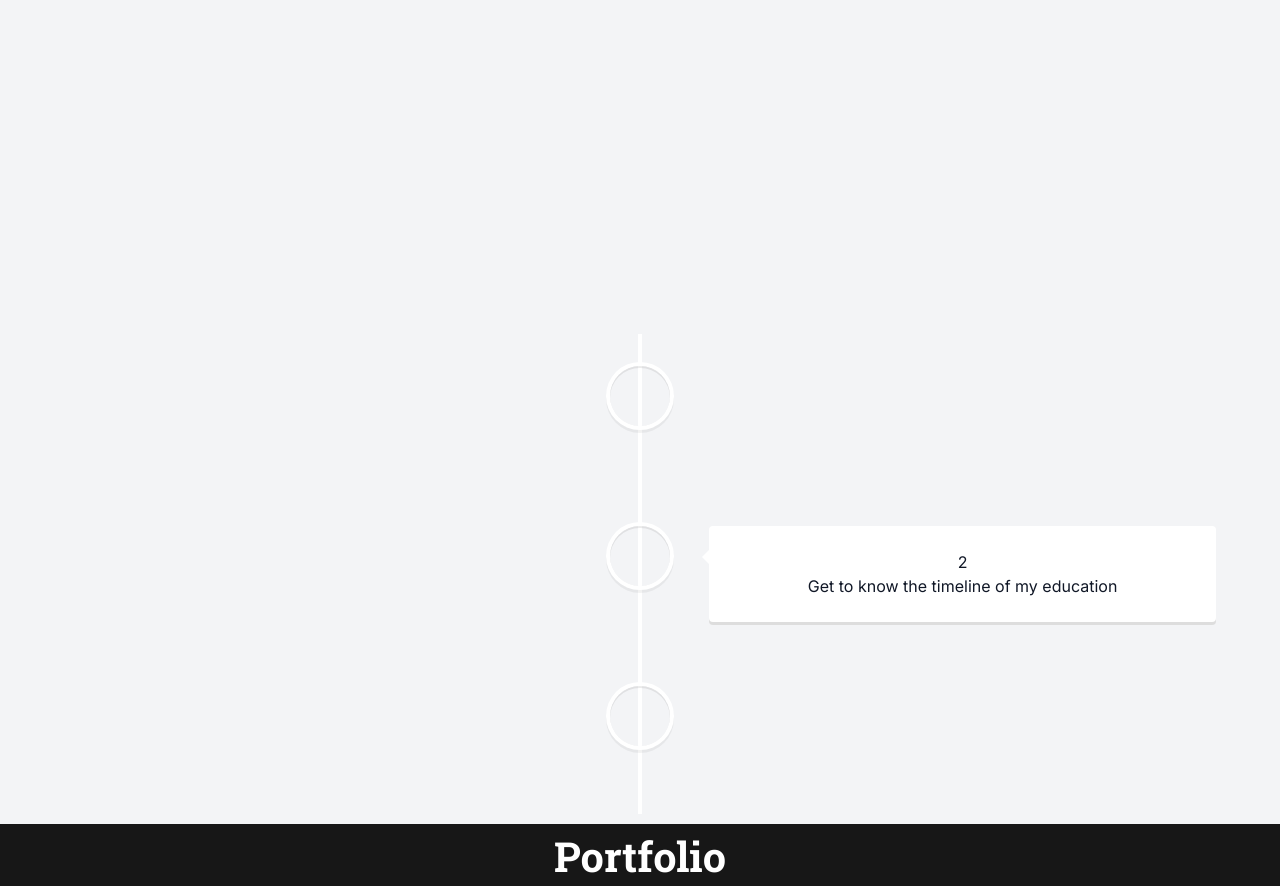
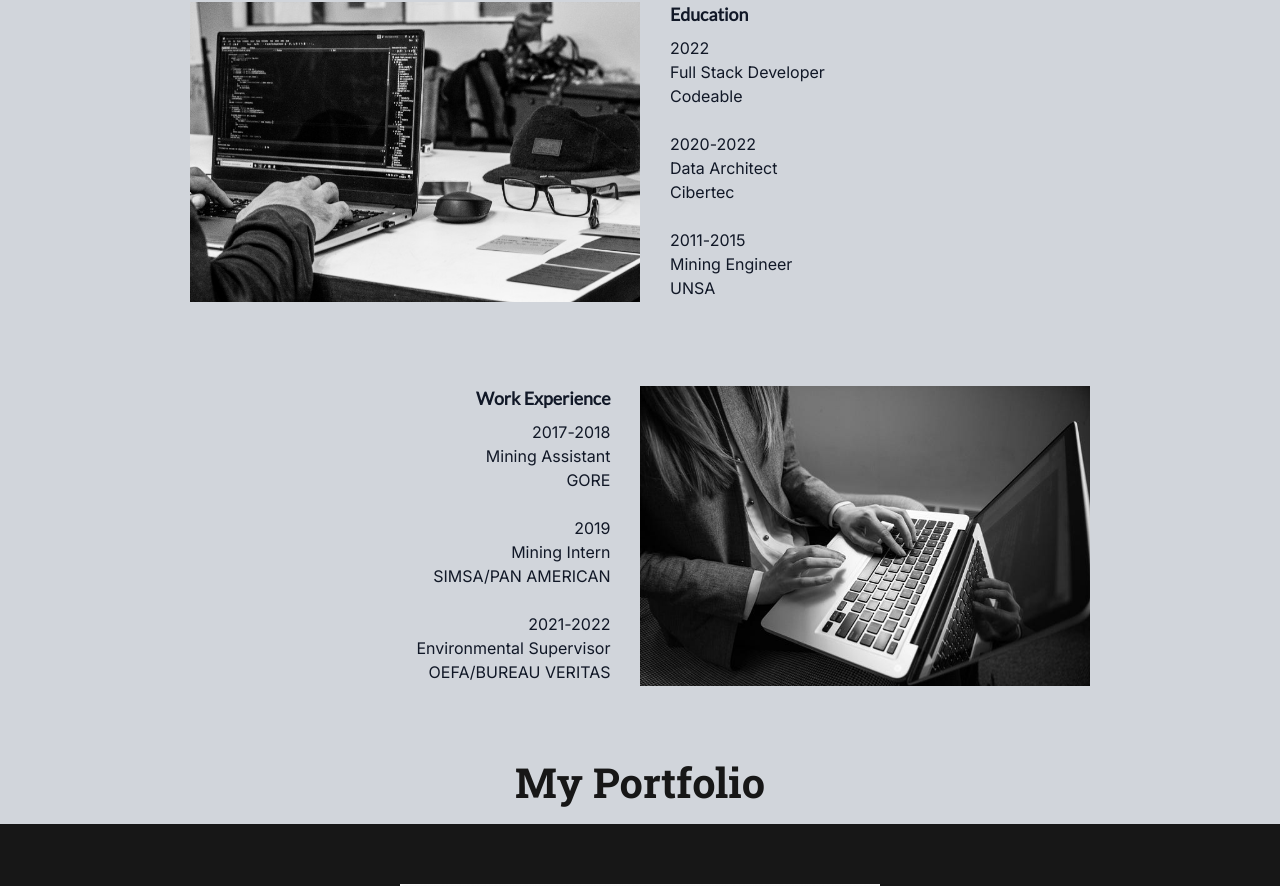
Before and after one commit to AlexanderNievesC/Alex_page, a React (Create React App) app: page / in a window 1280 px wide. Shown: the part 1868-2754 px from the top of the page. Built offline with nearby package versions, Linux system fonts and the light colour scheme.

Commit message:
Add Experience

```diff
--- a/src/components/about.js
+++ b/src/components/about.js
@@ -34,7 +34,7 @@ const Container =styled.div`
   align-items:center;
   align-content: center;
   justify-content:center;
-  background-color:${colors.gray[100]};
+  background-color:${colors.gray[300]};
   gap:200px;
   text-align:center;
 
--- a/src/components/contact.js
+++ b/src/components/contact.js
@@ -25,7 +25,7 @@ export default function Contact() {
         <StyledForm>
           <InputStyled type="text" placeholder="Name" main></InputStyled>
           <InputStyled type="text" placeholder="Email" main></InputStyled>
-          <InputStyled type="text" ></InputStyled>
+          <InputStyled type="text" placeholder="Leave a message here"></InputStyled>
           <Button>Send</Button>
         </StyledForm>
       </SubContainer>
@@ -39,7 +39,7 @@ const Container=styled.div`
   flex-direction:row;
   justify-content:space-between;
   height:420px;
-  background-color:${colors.gray[100]};
+  background-color:${colors.gray[300]};
   padding:60px;
 `
 const SubContainer=styled.div`
@@ -70,6 +70,9 @@ const IconZone= styled.div`
 `
 const InputStyled=styled.input`
   display:flex;
+  flex-direction:column;
+  text-align:left;
+  justify-content:flex-end;
   padding:20px;
   border-radius:${props=>props.main? "50px":"25px"};
   height:${props=>props.main? "47px":"120px"};
--- a/src/components/experience.js
+++ b/src/components/experience.js
@@ -1,30 +1,32 @@
 import React from 'react'
 import styled from 'styled-components';
 import { colors } from '../styles/colors';
-import { VerticalTimeline, VerticalTimelineElement }  from 'react-vertical-timeline-component';
-import 'react-vertical-timeline-component/style.min.css';
+import guy from '../assets/programme.jpeg';
+import imaginery from '../assets/imaginery.jpg';
 //data
 const data=[
   {
-  id:1,
-  title:"Skills",
-  content:"Learn about my skills in programming",
-  link:`Learn more`
+  key:1,
+  school:"National University of San Agustin of Arequipa",
+  title:"Mining Engineer (2011 - 2015)"
   },
 
   {
-  id:2,
-  title:"Experience",
-  content:"Get to know the timeline of my education",
-  link:"Learn more"
+  key:2,
+  school:"GORE",
+  title:"Mining Technical Assistant (2017-2018)"
 
   },
 
   {
-  id:3,
-  title:"Portfolio",
-  content:"Check my previous works",
-  link:"Learn more "
+  key:3,
+  school:"SIMSA/PAN AMERICAN",
+  title:"Mining Intern (2019)",
+  },
+  {
+  key:4,
+  school:"CIBERTEC/CODEABLE",
+  title:"Data Architect-Full Stack Developer (2020-2023)"
   },
 ]
 //main function
@@ -32,17 +34,30 @@ export default function Experience() {
   return (
     <Container id="experience">
       <Title>Experience</Title>
-      <VerticalTimeline>
-        {data.map(element=>{
-          return (
-              <VerticalTimelineElement>
-                <div>{element.id}</div>
-                <div>{element.content}</div>
-              </VerticalTimelineElement>
-          )
-        })}
+      <SubContainer>
+        <img src={guy} alt="guy" height="300px" width="450px"></img>
+        <Text1>
+          <First><b>Education</b></First>
+          <div>2022 <br/> Full Stack Developer <br/>Codeable</div>
+          <br/>
+          <div>2020-2022 <br/> Data Architect <br/>Cibertec</div>
+          <br/>
+          <div>2011-2015 <br/> Mining Engineer <br/>UNSA</div>
+        </Text1>
+      </SubContainer>
 
-      </VerticalTimeline>
+      <SubContainer>
+        <Text2>
+          <First><b>Work Experience</b></First>
+            <div>2017-2018 <br/> Mining Assistant <br/>GORE</div>
+            <br/>
+            <div>2019 <br/> Mining Intern <br/>SIMSA/PAN AMERICAN</div>
+            <br/>
+            <div>2021-2022 <br/> Environmental Supervisor <br/>OEFA/BUREAU VERITAS</div>
+          </Text2>
+          <img src={imaginery} alt="guy" height="300px"></img>
+      </SubContainer>
+      <Title id="portfolio">My Portfolio</Title>
     </Container>
   )
 }
@@ -53,14 +68,43 @@ const Title =styled.div`
   font-size: 41.4px;
   color:${colors.black};
   padding-bottom:20px;
+  padding-top:20px;
 `
 const Container=styled.div`
   display:flex;
   flex-direction:column;
   justify-content:space-between;
   height:1000px;
-  background-color:${colors.gray[100]};
+  background-color:${colors.gray[300]};
   padding-top:40px;
   padding-bottom:10px;
   text-align:center;
 `
+const SubContainer=styled.div`
+  display:flex;
+  flex-direction:row;
+  justify-content:center;
+  padding:20px 90px 10px 90px;
+`
+const Text1=styled.div`
+  display:flex;
+  flex-direction:column;
+  height:300px;
+  width:450px;
+  text-align:left;
+  padding-left:30px;
+`
+const First=styled.div`
+  font-family: Lato;
+  font-weight: 400;
+  font-size: 17.76px;
+  padding-bottom:10px;
+`
+const Text2=styled.div`
+  display:flex;
+  flex-direction:column;
+  height:300px;
+  width:450px;
+  text-align:right;
+  padding-right:30px;
+`
--- a/src/components/portfolio.js
+++ b/src/components/portfolio.js
@@ -2,13 +2,13 @@ import React from 'react'
 import styled from 'styled-components';
 import job from '../assets/job.png';
 import { colors } from '../styles/colors'
+import { SlMagnifier as Lupa } from 'react-icons/sl';
+
 //main function
 export default function Portfolio() {
   return (
-    <Container id="portfolio">
-      <Title>Portfolio</Title>
-      <JobDiv></JobDiv>
-      <Button>See Here</Button>
+    <Container>
+      <JobDiv><Button><a href="https://get-that-job-nieves.netlify.app/"><Lupa color="white"/></a></Button></JobDiv>
     </Container>
   )
 }
@@ -26,28 +26,27 @@ const Container=styled.div`
   justify-content:center;
   text-align:center;
   align-items:center;
-  padding:20px;
-  gap:10px;
-  height:500px;
+  height:800px;
   background-color:${colors.black};
 `
 const JobDiv=styled.div`
   display:flex;
   flex-direction:column;
   background-image:url(${job});
-  width:290px;
-  height:400px;
+  width:480px;
+  height:85%;
+  background-size:cover;
   justify-content:flex-end;
-  align-items:center;
-  background-size:cover;
-  border-radius:0px;
+  padding:20px;
 `
 const Button=styled.button`
   border: none;
   border-radius: 50px;
   background:linear-gradient(-180deg, rgb(109, 219, 154) 0%, rgb(73, 175, 115) 96%) no-repeat;
-  width: 100px;
+  width: 37px;
   height:40px;
   color:${colors.white};
-  text-shadow: 1px 1px 1px #000;
+  box-shadow: 3px 3px 3px black;
+  right:38%;
+  cursor:pointer;
 `
--- a/src/components/skill.js
+++ b/src/components/skill.js
@@ -45,7 +45,7 @@ const Container=styled.div`
   flex-direction:row;
   gap:200px;
   height:350px;
-  background-color:${colors.gray[100]};
+  background-color:${colors.gray[300]};
   padding:90px;
 `
 const FirstPart=styled.div`
```
Also changed, not shown: src/components/header.js (+0 -21 lines), src/assets/imaginery.jpg (added), src/assets/programme.jpeg (added).
